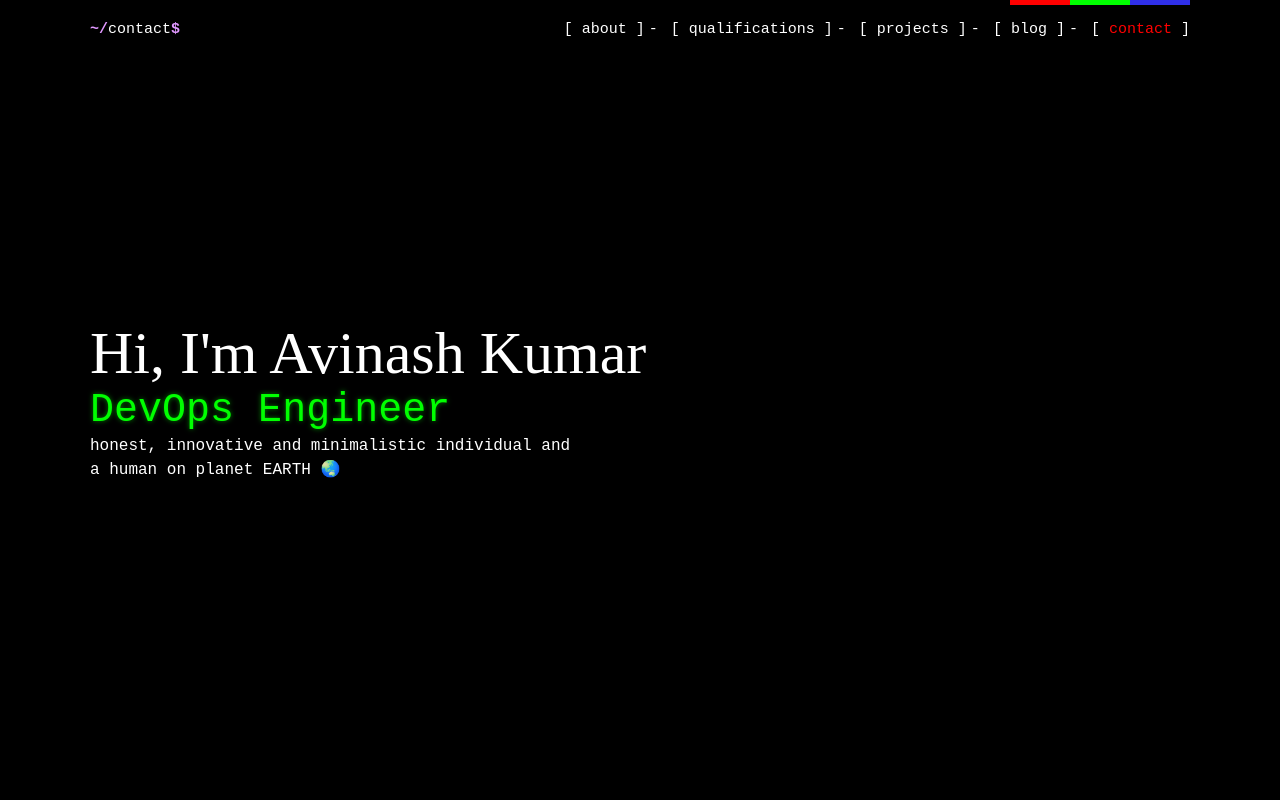
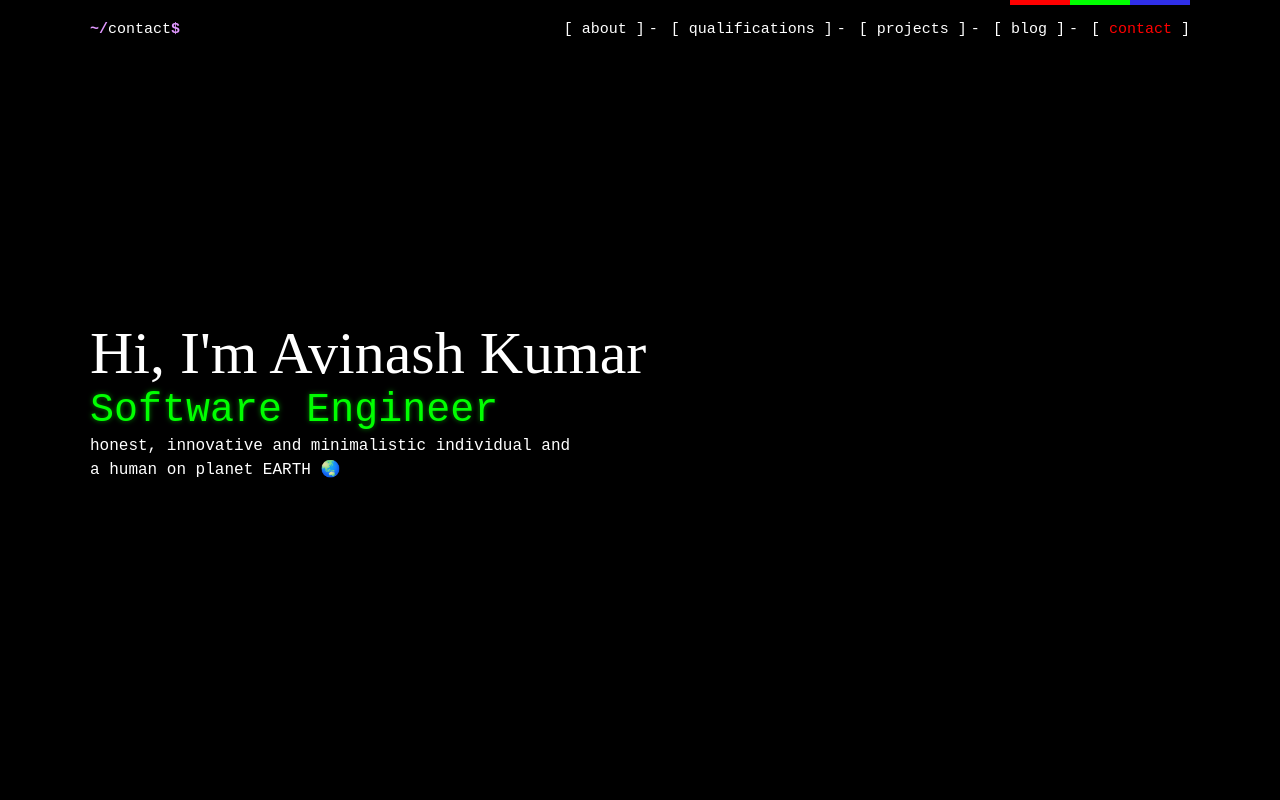
Before and after one commit to achilleslinux/achilleslinux.github.io, a plain HTML site: page index.html in a window 1280 px wide. Shown: the top 800 px of the page. Drawn offline with Linux system fonts and the light colour scheme; a script that the page names is missing.

Commit message:
added title

```diff
--- a/index.html
+++ b/index.html
@@ -120,7 +120,7 @@
             <div class="l-slide-content l-slide-content--centered">
                 <div class="hero">
                     <h2 class="hero-name">Hi, I'm <div class="hero-name-breaker"></div>Avinash Kumar</h2>
-                    <h1 class="hero-post" id="post">DevOps Engineer</h1>
+                    <h1 class="hero-post" id="post">Software Engineer</h1>
                     <p class="hero-desc">honest, innovative and minimalistic individual and<br />a human on planet EARTH 🌏</p>
                 </div>
             </div>
```
